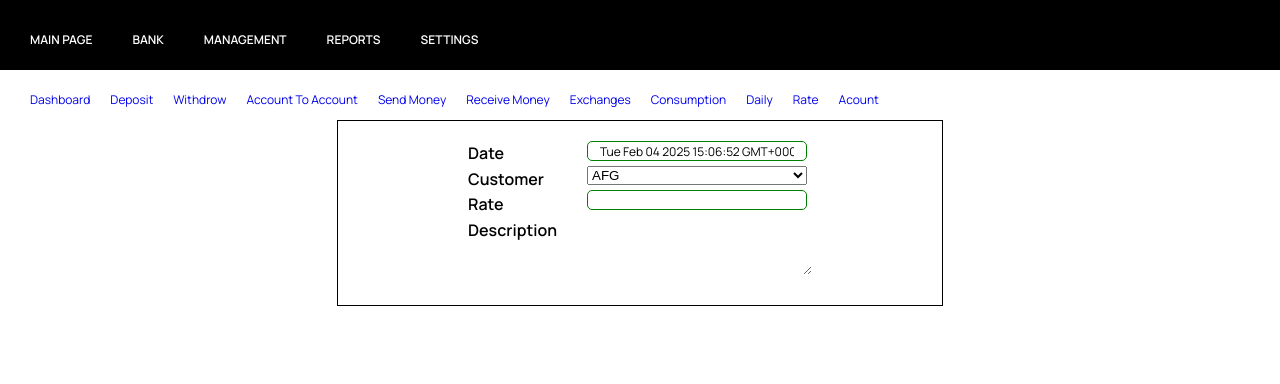
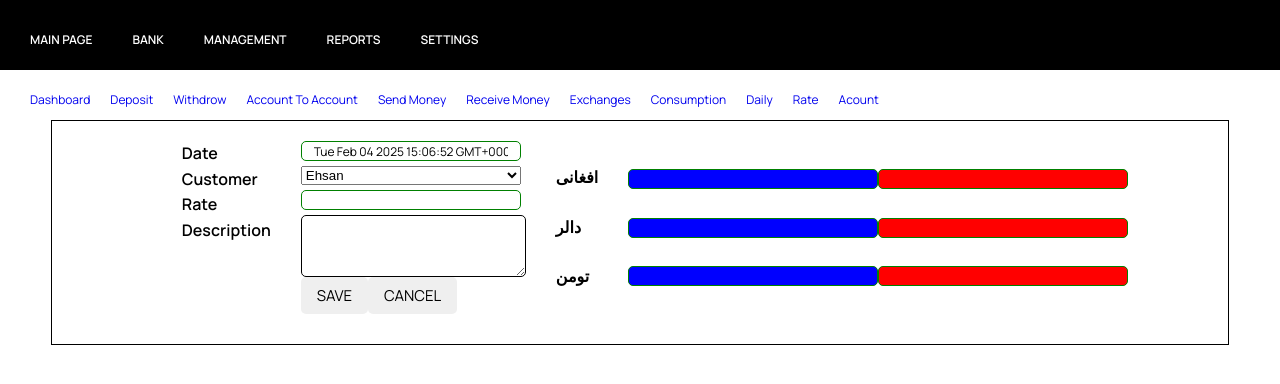
Before and after one commit to Ehsanullah946/ExchangeProject, a React (Vite) app: page /main/dayBook in a window 1280 px wide. Shown: the top 384 px of the page. Built offline with nearby package versions, Linux system fonts and the light colour scheme.

Commit message:
finished Daybook

```diff
--- /dev/null
+++ b/src/component/Button.jsx
@@ -0,0 +1,10 @@
+import styles from './Button.module.css'
+function Button({children}) {
+    return (
+        <button className={styles.btn} >
+            {children}
+        </button>
+    )
+}
+
+export default Button
--- /dev/null
+++ b/src/component/Button.module.css
@@ -0,0 +1,23 @@
+
+.btn {
+    color: inherit;
+    text-transform: uppercase;
+    padding: 0.8rem 1.6rem;
+    font-family: inherit;
+    font-size: 1.5rem;
+    border: none;
+    border-radius: 5px;
+    cursor: pointer;
+  }
+  .position {
+    font-weight: 700;
+    position: absolute;
+    z-index: 1000;
+    font-size: 1.4rem;
+    bottom: 4rem;
+    left: 50%;
+    transform: translateX(-50%);
+    background-color: var(--color-brand--2);
+    color: var(--color-dark--1);
+    box-shadow: 0 0.4rem 1.2rem rgba(36, 42, 46, 0.16);
+  }
--- a/src/component/Main/DayBook.jsx
+++ b/src/component/Main/DayBook.jsx
@@ -1,3 +1,4 @@
+import Button from '../Button';
 import styles from './DayBook.module.css'
 function DayBook() {
     const date=new Date();
@@ -13,19 +14,37 @@ function DayBook() {
                 <div className={styles.inputPart1}>
                 <input type="text" value={date}/>
                 <select>
-                    <option>AFG</option>
-                    <option>USA</option>
-                    <option>KA</option>
+                    <option>Ehsan</option>
+                    <option>Ali</option>
+                    <option>Mahmod</option>
                 </select>
                 <input type="text" name='number' />
                <textarea/>
+               <div>
+               <Button>save</Button>
+               <Button>cancel</Button>
                </div>
+               </div>
+                <div className={styles.labelPart2}>
+                    <label>افغانی</label>
+                    <label>دالر</label>
+                    <label>تومن</label>
+                </div>
                <div className={styles.inputPart2}>
-                <div className={styles.Currency1}>
+                <div className={styles.currency}>
+                    <input type="text" name='Deposit'/>
+                    <input type="text" name='withdrow' />
+                </div>
+                <div className={styles.currency}>
+                <input type="text" name='Deposit'/>
+                <input type="text" name='withdrow' />
+                </div>
+                <div className={styles.currency}>
+                    <input type="text" name='Deposit'/>
+                    <input type="text" name='withdrow' />
+                </div>
+             </div>
 
-
-                </div>
-                </div>
         </form>
       </div>
     )
--- a/src/component/Main/DayBook.module.css
+++ b/src/component/Main/DayBook.module.css
@@ -32,3 +32,25 @@
    margin-bottom: 5px;
    margin-right: 5px;
 }
+.inputPart2 {
+    display: flex;
+    flex-direction: column;
+    justify-content: space-evenly;
+}
+.inputPart1 textarea{
+    border:1px solid black;
+}
+.labelPart2 {
+    display: flex;
+    flex-direction: column;
+    justify-content: space-evenly;
+    margin-right: 30px;
+}
+.currency input[name="Deposit"]{
+    background-color: blue;
+    color: white;
+}
+.currency input[name="withdrow"]{
+    background-color: red;
+    color: white;
+}
```
